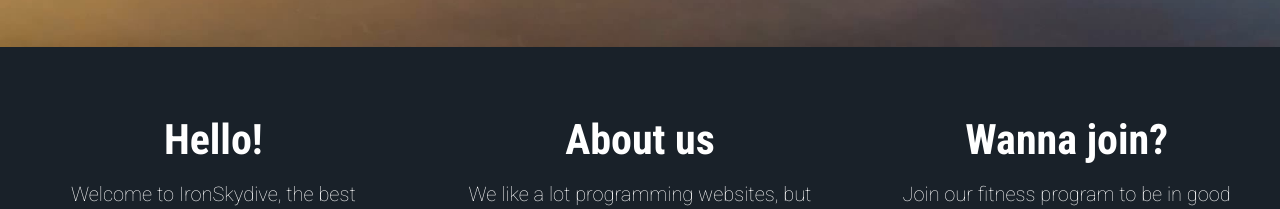
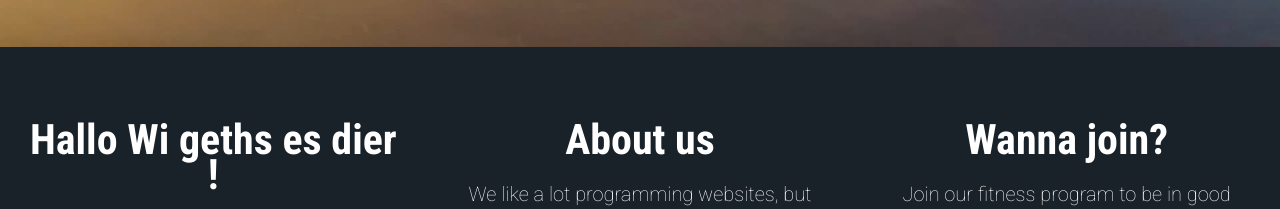
Before and after one commit to mdccbranco/pre_work-lab-skydive, a plain HTML site: page index.html in a window 1280 px wide. Shown: the part 719-928 px from the top of the page. Drawn offline with Linux system fonts and the light colour scheme.

Commit message:
halloin alemao

```diff
--- a/index.html
+++ b/index.html
@@ -23,7 +23,7 @@
 
   <section class="dark-background" id="general-information">
     <article class="container">
-      <h3> Hello!</h3>
+      <h3> Hallo  Wi geths es dier !</h3>
       <p class="text">Welcome to IronSkydive, the best adventure you will ever have.</p>
       <a href='#' class="link-btn">Learn more</a>
     </article>
```
